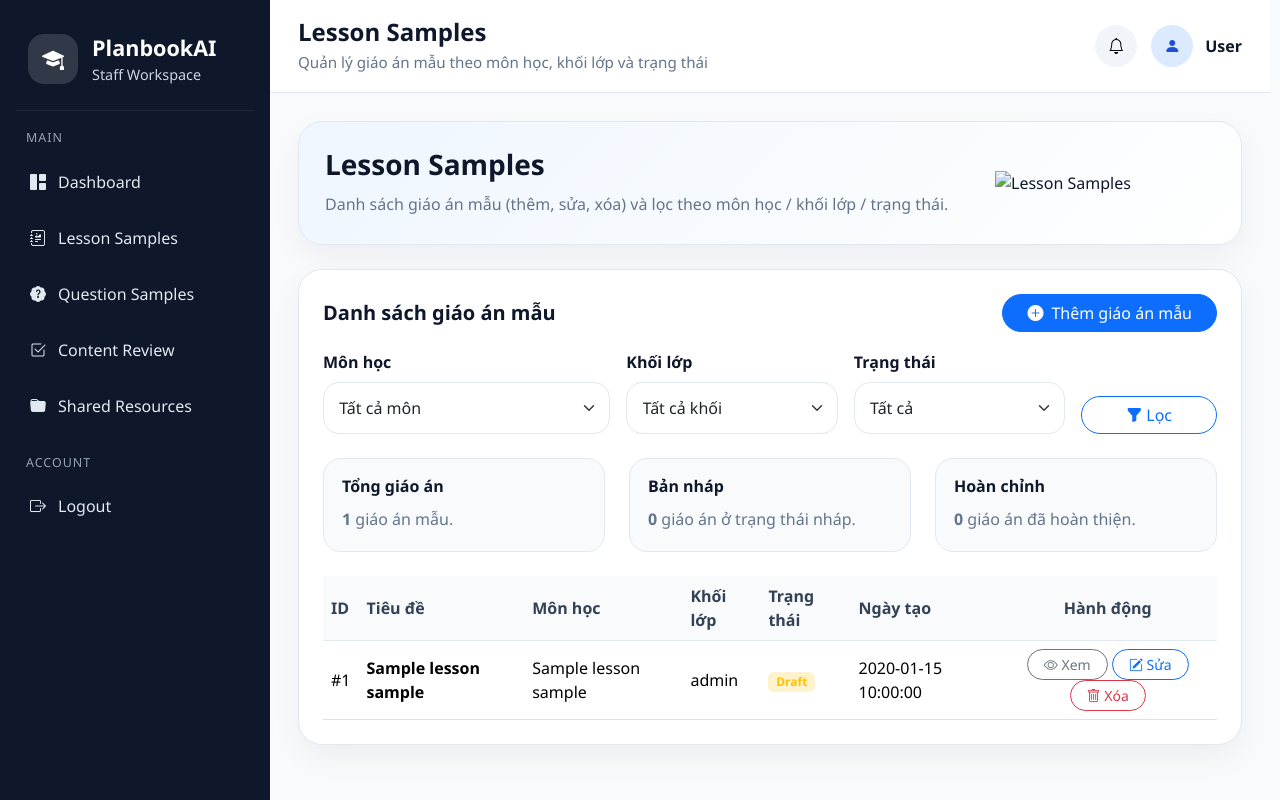
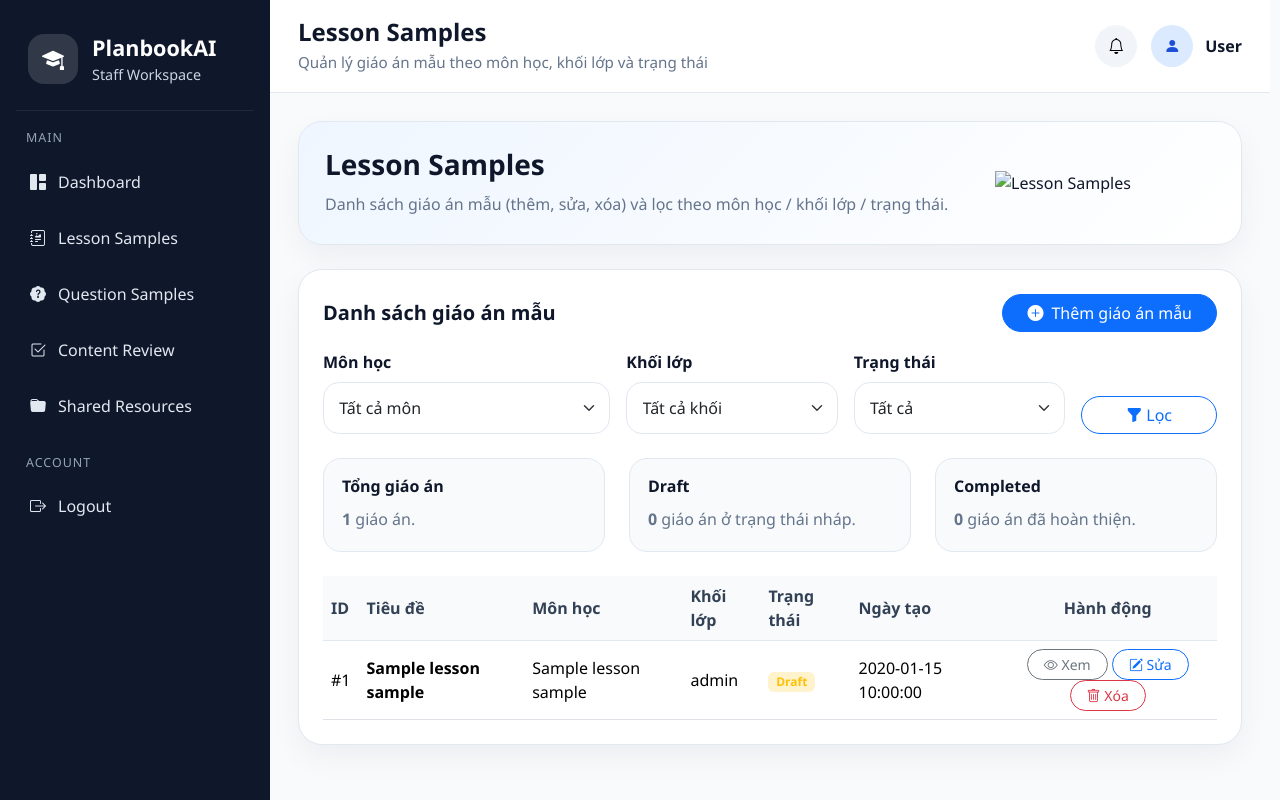
Before and after one commit to truongcongly/LapTrinhWeb-PlanbookAI, a PHP site: the page made by app/Views/staff/lesson_samples/index.php in a window 1280 px wide. Run offline with PHP 8.4, Linux system fonts and the light colour scheme; the template is opened without the code that fills it: most values are stand-ins (such as "Sample title", 1, 10 or a date in 2020).

Commit message:
Update chuc nang lesson samples

```diff
--- a/app/Views/staff/lesson_samples/index.php
+++ b/app/Views/staff/lesson_samples/index.php
@@ -78,12 +78,12 @@ ob_start();
         <div class="col-md-4">
             <div class="small-panel">
                 <h6>Tổng giáo án</h6>
-                <p class="mb-0"><strong><?= count($lessonSamples ?? []); ?></strong> giáo án mẫu.</p>
+                <p class="mb-0"><strong><?= count($lessonSamples ?? []); ?></strong> giáo án.</p>
             </div>
         </div>
         <div class="col-md-4">
             <div class="small-panel">
-                <h6>Bản nháp</h6>
+                <h6>Draft</h6>
                 <p class="mb-0">
                     <strong><?= count(array_filter($lessonSamples ?? [], fn($item) => ($item['status'] ?? '') === 'draft')); ?></strong>
                     giáo án ở trạng thái nháp.
@@ -92,7 +92,7 @@ ob_start();
         </div>
         <div class="col-md-4">
             <div class="small-panel">
-                <h6>Hoàn chỉnh</h6>
+                <h6>Completed</h6>
                 <p class="mb-0">
                     <strong><?= count(array_filter($lessonSamples ?? [], fn($item) => ($item['status'] ?? '') === 'completed')); ?></strong>
                     giáo án đã hoàn thiện.
```
